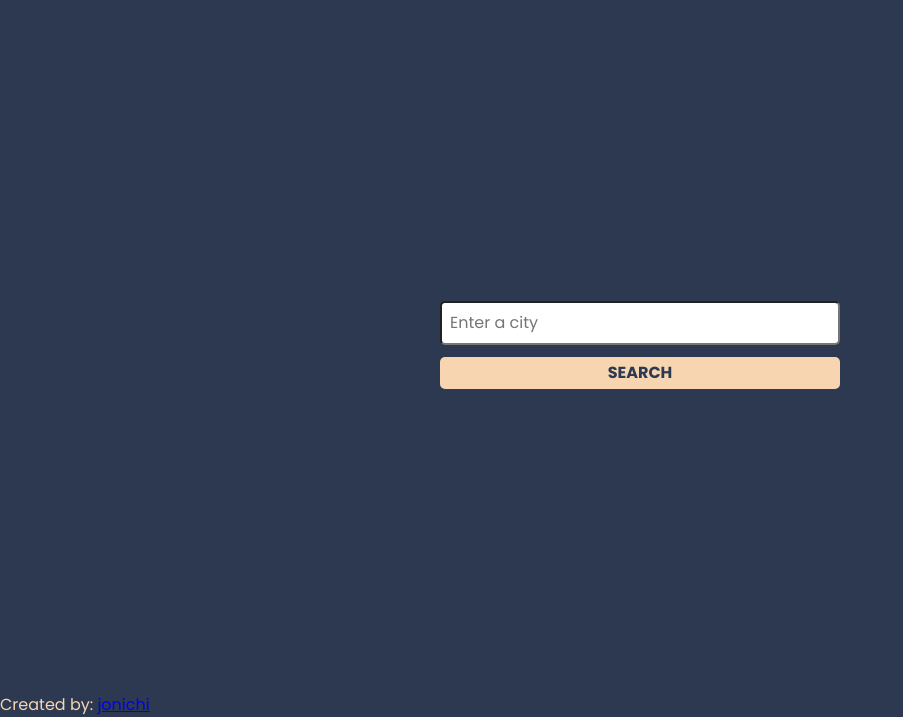
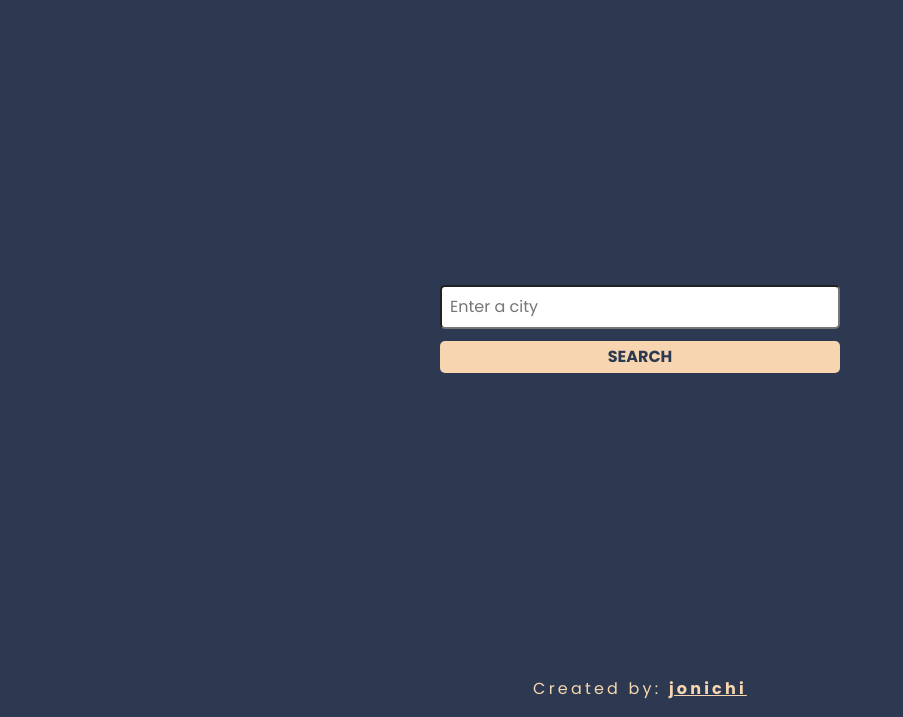
Before and after one commit to jonichi16/odin-weather-app, a website built with webpack: page dist/index.html in a window 1280 px wide. Shown: the part 83-800 px from the top of the page, without its empty margins (0-903 px from the left). Built offline with nearby package versions, Linux system fonts and the light colour scheme.

Commit message:
style: Add styling to footer

```diff
--- a/src/stylesheets/styles.css
+++ b/src/stylesheets/styles.css
@@ -69,3 +69,25 @@ body {
 .search-btn:active {
   transform: scale(0.9);
 }
+
+.footer {
+  font-size: 0.875rem;
+  text-align: center;
+  padding: 1em 0;
+  letter-spacing: 0.2em;
+}
+
+.github-link {
+  color: var(--color-secondary);
+  font-weight: 700;
+}
+
+.github-link:hover {
+  text-decoration-thickness: 2px;
+}
+
+@media screen and (min-width: 768px) {
+  .footer {
+    font-size: 1rem;
+  }
+}
```
